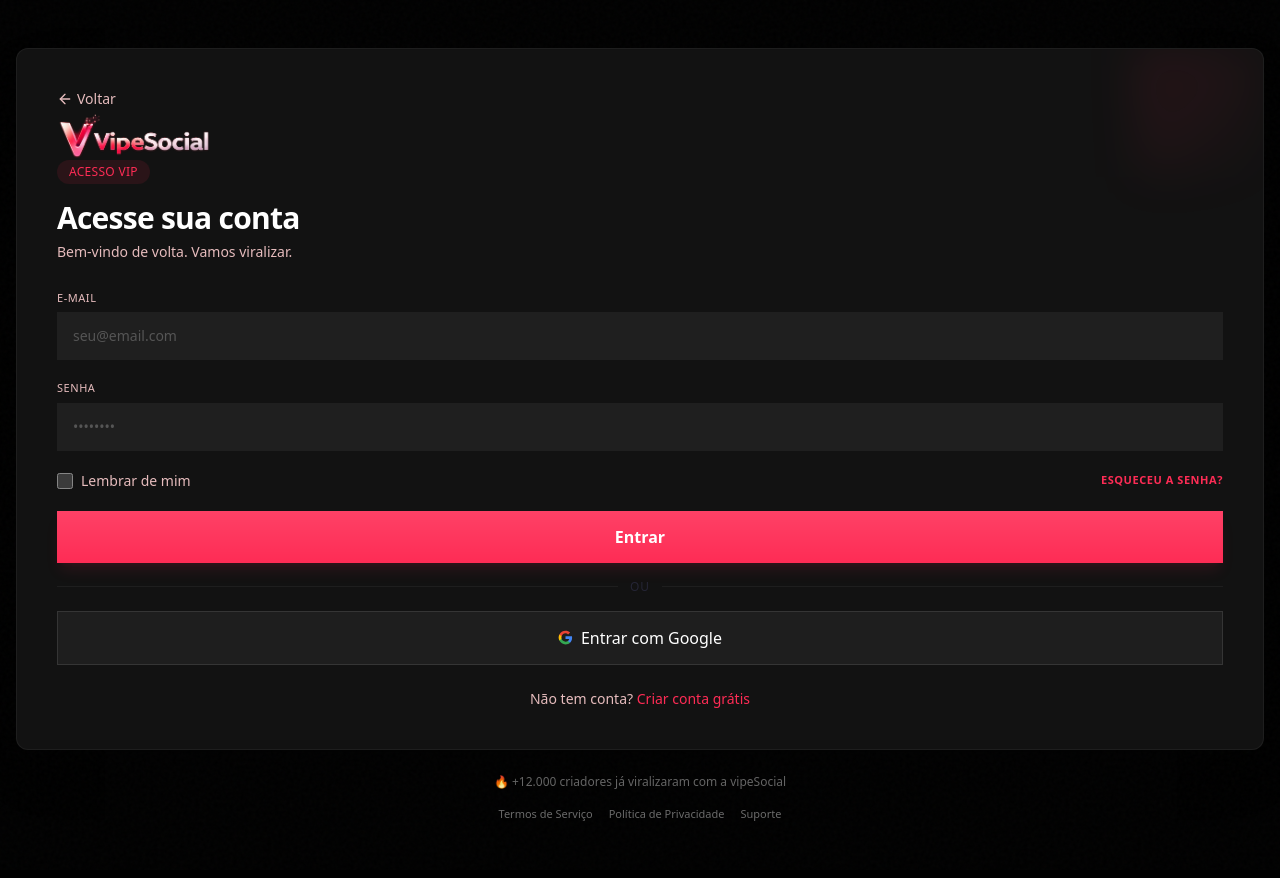
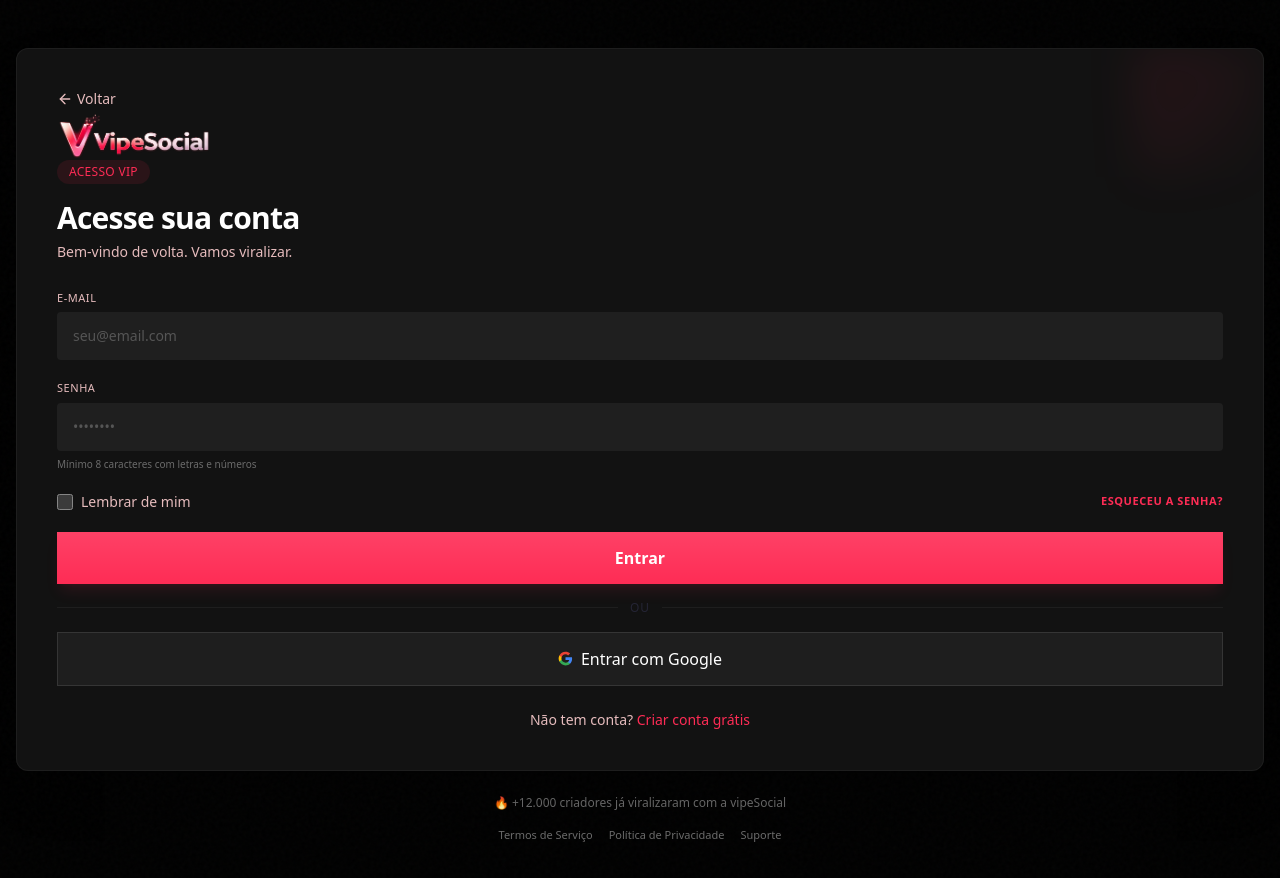
Before and after one commit to theemployee6-dev/vipesocial-v3, a Next.js app: page /login in a window 1280 px wide. Shown: the top 878 px of the page. Built offline with nearby package versions, Linux system fonts and the light colour scheme; no server answers.

Commit message:
fixed fieldInput

```diff
--- a/src/shared/components/FieldInput/FieldInput.tsx
+++ b/src/shared/components/FieldInput/FieldInput.tsx
@@ -1,152 +1,16 @@
-// import { clsx } from "clsx";
-// import { InputHTMLAttributes } from "react";
-// import { UseFormRegisterReturn } from "react-hook-form";
+import React from "react";
+import { UseFormRegisterReturn } from "react-hook-form";
+import { clsx } from "clsx";
 
-// interface FieldInputProps extends Omit<
-//   InputHTMLAttributes<HTMLInputElement>,
-//   "type" | "placeholder" | "disabled"
-// > {
-//   label: string;
-//   placeholder: string;
-//   type: "text" | "email" | "password" | "number" | "textarea";
-//   disabled?: boolean;
-//   error?: string; // mensagem de erro (se houver)
-//   registration?: UseFormRegisterReturn; // props do react-hook-form
-// }
-
-// export default function FieldInput({
-//   label,
-//   placeholder,
-//   type = "text",
-//   disabled = false,
-//   error,
-//   registration,
-//   ...rest
-// }: FieldInputProps) {
-//   const isPasswordType = type === "password";
-
-//   return (
-//     <div className="flex flex-col gap-1">
-//       <label className="block font-dm-sans text-xs text-[#5a5a78] font-medium tracking-[0.5px]">
-//         {label}
-//       </label>
-
-//       <input
-//         type={type}
-//         placeholder={placeholder}
-//         className={clsx(
-//           "w-full bg-white/3 rounded-xl px-4 py-3.5 text-sm text-[#c8c8e8] font-dm-sans outline-none transition-colors duration-200 placeholder:text-[#252535]",
-//           error
-//             ? "border border-red-500/70 focus:border-red-600"
-//             : "border border-white/7 focus:border-[rgba(124,92,252,0.4)]",
-//         )}
-//         disabled={disabled}
-//         {...rest} // outras props arbitrárias
-//         {...registration} // props do react-hook-form (onChange, onBlur, ref, name)
-//       />
-
-//       {/* Mensagem de erro (em vermelho) */}
-//       {error && (
-//         <p className="text-xs text-red-400 font-dm-sans mt-1">{error}</p>
-//       )}
-
-//       {/* Dica de senha (só aparece se não houver erro e for password) */}
-//       {isPasswordType && !error && (
-//         <p className="text-[10px] text-[#2a2a3a] font-dm-sans mt-1.5">
-//           Mínimo 8 caracteres com letras e números
-//         </p>
-//       )}
-//     </div>
-//   );
-// }
-
-// import { clsx } from "clsx";
-// import { InputHTMLAttributes, TextareaHTMLAttributes } from "react";
-// import { UseFormRegisterReturn } from "react-hook-form";
-
-// // Definimos uma união dos atributos possíveis para input e textarea
-// type InputAttributes = InputHTMLAttributes<HTMLInputElement>;
-// type TextareaAttributes = TextareaHTMLAttributes<HTMLTextAreaElement>;
-
-// interface FieldInputProps extends Omit<
-//   InputAttributes & TextareaAttributes,
-//   "type" | "placeholder" | "disabled"
-// > {
-//   label: string;
-//   placeholder: string;
-//   type: "text" | "email" | "password" | "number" | "textarea";
-//   disabled?: boolean;
-//   error?: string;
-//   registration?: UseFormRegisterReturn;
-//   // Aceitamos props restantes que podem ser tanto de input quanto de textarea
-//   // Mas omitimos as que já declaramos explicitamente para evitar conflito
-// }
-
-// export default function FieldInput({
-//   label,
-//   placeholder,
-//   type = "text",
-//   disabled = false,
-//   error,
-//   registration,
-//   ...rest
-// }: FieldInputProps) {
-//   const isPasswordType = type === "password";
-//   const isTextarea = type === "textarea";
-
-//   // Classes base compartilhadas entre input e textarea
-//   const baseClassName = clsx(
-//     "w-full bg-white/3 rounded-xl px-4 py-3.5 text-sm text-[#c8c8e8] font-dm-sans outline-none transition-colors duration-200 placeholder:text-[#252535]",
-//     error
-//       ? "border border-red-500/70 focus:border-red-600"
-//       : "border border-white/7 focus:border-[rgba(124,92,252,0.4)]",
-//   );
-
-//   return (
-//     <div className="flex flex-col gap-1">
-//       <label className="block font-dm-sans text-xs text-[#5a5a78] font-medium tracking-[0.5px]">
-//         {label}
-//       </label>
-
-//       {isTextarea ? (
-//         <textarea
-//           placeholder={placeholder}
-//           className={clsx(baseClassName, "resize-y min-h-[100]")} // altura mínima e redimensionamento vertical
-//           disabled={disabled}
-//           {...rest}
-//           {...registration}
-//         />
-//       ) : (
-//         <input
-//           type={type}
-//           placeholder={placeholder}
-//           className={baseClassName}
-//           disabled={disabled}
-//           {...rest}
-//           {...registration}
-//         />
-//       )}
-
-//       {/* Mensagem de erro */}
-//       {error && (
-//         <p className="text-xs text-red-400 font-dm-sans mt-1">{error}</p>
-//       )}
-
-//       {/* Dica de senha (apenas para password) */}
-//       {isPasswordType && !error && (
-//         <p className="text-[10px] text-[#2a2a3a] font-dm-sans mt-1.5">
-//           Mínimo 8 caracteres com letras e números
-//         </p>
-//       )}
-//     </div>
-//   );
-// }
-
-import { UseFormRegisterReturn } from "react-hook-form";
+type InputProps = Omit<React.InputHTMLAttributes<HTMLInputElement>, "type">;
+type TextareaProps = Omit<
+  React.TextareaHTMLAttributes<HTMLTextAreaElement>,
+  "type"
+>;
 
 interface FieldInputProps {
   label?: string;
-  type?: "text" | "email" | "password";
+  type?: "text" | "email" | "password" | "number" | "textarea";
   placeholder?: string;
   registration?: UseFormRegisterReturn;
   error?: string;
@@ -154,7 +18,12 @@ interface FieldInputProps {
   className?: string;
   labelClassName?: string;
   underlineClassName?: string;
+  showPasswordHint?: boolean;
+  containerClassName?: string;
 }
+
+// Unimos os atributos possíveis
+type CombinedProps = FieldInputProps & (InputProps | TextareaProps);
 
 export default function FieldInput({
   label,
@@ -166,9 +35,23 @@ export default function FieldInput({
   className = "",
   labelClassName = "",
   underlineClassName = "",
-}: FieldInputProps) {
+  showPasswordHint = true,
+  containerClassName = "",
+  ...rest
+}: CombinedProps) {
+  const isPassword = type === "password";
+  const isTextarea = type === "textarea";
+
+  const inputClassName = clsx(
+    "w-full bg-[#1f1f1f] border-none rounded-[4px] px-4 py-3.5 text-white text-sm placeholder:text-[#555] focus:outline-none transition-all",
+    className,
+    {
+      "resize-y min-h-[100px]": isTextarea,
+    },
+  );
+
   return (
-    <div className="space-y-1.5">
+    <div className={`space-y-1.5 ${containerClassName}`}>
       {label && (
         <label
           className={`block text-[#e6bcbd] text-[11px] uppercase tracking-wider font-medium ${labelClassName}`}
@@ -177,18 +60,37 @@ export default function FieldInput({
         </label>
       )}
       <div className="group relative">
-        <input
-          type={type}
-          placeholder={placeholder}
-          disabled={disabled}
-          {...registration}
-          className={`w-full bg-[#1f1f1f] border-none rounded-4 px-4 py-3.5 text-white text-sm placeholder:text-[#555] focus:outline-none transition-all ${className}`}
-        />
+        {isTextarea ? (
+          <textarea
+            placeholder={placeholder}
+            disabled={disabled}
+            className={inputClassName}
+            {...(registration ? { ...registration } : {})}
+            {...(rest as React.TextareaHTMLAttributes<HTMLTextAreaElement>)}
+          />
+        ) : (
+          <input
+            type={type}
+            placeholder={placeholder}
+            disabled={disabled}
+            className={inputClassName}
+            {...(registration ? { ...registration } : {})}
+            {...(rest as React.InputHTMLAttributes<HTMLInputElement>)}
+          />
+        )}
         <div
-          className={`absolute bottom-0 left-0 h-2 w-0 bg-[#fe2c55] transition-all duration-300 group-focus-within:w-full shadow-[0_0_8px_rgba(254,44,85,0.4)] ${underlineClassName}`}
+          className={clsx(
+            "absolute bottom-0 left-0 h-[2] w-0 bg-[#fe2c55] transition-all duration-300 group-focus-within:w-full shadow-[0_0_8px_rgba(254,44,85,0.4)]",
+            underlineClassName,
+          )}
         />
       </div>
       {error && <p className="text-red-500 text-xs mt-1">{error}</p>}
+      {isPassword && showPasswordHint && !error && (
+        <p className="text-[10px] text-[#6b6b6b] mt-1.5">
+          Mínimo 8 caracteres com letras e números
+        </p>
+      )}
     </div>
   );
 }
```
